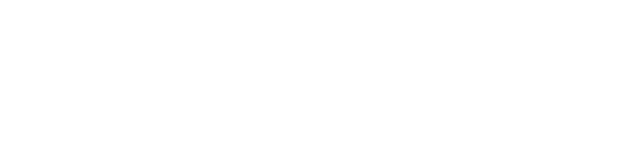
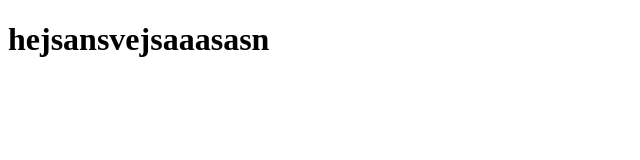
Before and after one commit to denzqa/gitdemo, a plain HTML site: page index.html in a window 1280 px wide. Shown: the whole page, without its empty margins (0-640 px from the left). Drawn offline with Linux system fonts and the light colour scheme.

Commit message:
Update index.html

```diff
--- a/index.html
+++ b/index.html
@@ -6,6 +6,6 @@
     <title>Document</title>
 </head>
 <body>
-
+    <h1>hejsansvejsaaasasn</h1>
 </body>
 </html>
```
